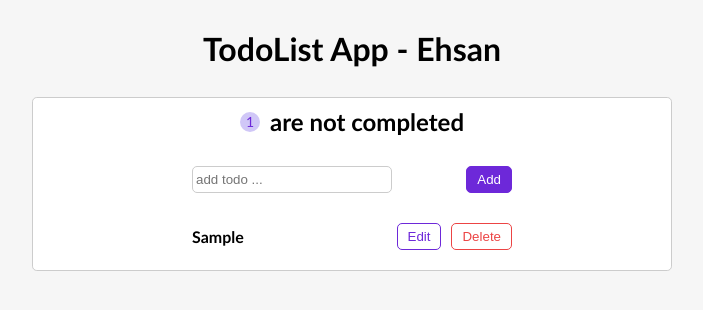
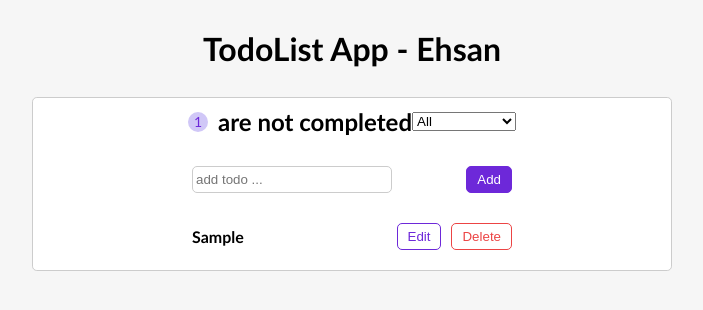
Before and after one commit to EhsanSaraee/TodoList, a React (Create React App) app: page / in a window 1280 px wide. Both pictures are taken after typing "Sample" into the empty fields and a click on the button "Add". Shown: the top 310 px of the page, without its empty margins (288-991 px from the left). Built offline with nearby package versions, Linux system fonts and the light colour scheme.

Commit message:
adding select option to app

```diff
--- a/package.json
+++ b/package.json
@@ -9,6 +9,7 @@
     "react": "^17.0.2",
     "react-dom": "^17.0.2",
     "react-scripts": "4.0.3",
+    "react-select": "^5.2.1",
     "web-vitals": "^1.0.1"
   },
   "scripts": {
--- a/src/Components/NavBar.jsx
+++ b/src/Components/NavBar.jsx
@@ -1,14 +1,23 @@
-const NavBar = ({ unCompletedTodos }) => {
+import { useState } from 'react';
+
+const NavBar = ({ unCompletedTodos, filterTodos }) => {
+   const [status, setStatus] = useState('All');
+
+   const changeHandler = (event) => {
+      setStatus(event.target.value);
+      filterTodos(event.target.value);
+   };
+
+   if (!unCompletedTodos) return <h2>set your today todos</h2>;
    return (
       <header>
-         {unCompletedTodos ? (
-            <>
-               <span>{unCompletedTodos}</span>
-               <h2>are not completed</h2>
-            </>
-         ) : (
-            <h2>set your today todos</h2>
-         )}
+         <span>{unCompletedTodos}</span>
+         <h2>are not completed</h2>
+         <select onChange={changeHandler} value={status}>
+            <option value="All">All</option>
+            <option value="Completed">Completed</option>
+            <option value="UnCompleted">UnCompleted</option>
+         </select>
       </header>
    );
 };
--- a/src/Components/TodoApp.jsx
+++ b/src/Components/TodoApp.jsx
@@ -5,6 +5,7 @@ import TodoList from './TodoList';
 
 const TodoApp = () => {
    const [todos, setTodos] = useState([]);
+   const [filteredTodos, setFilteredTodos] = useState([]);
 
    const addTodo = (todo) => {
       const newTodo = {
@@ -44,10 +45,22 @@ const TodoApp = () => {
       setTodos(updatedTodos);
    };
 
+   const filterTodos = (status) => {
+      switch (status) {
+         case 'Completed':
+            return setFilteredTodos(todos.filter((todo) => todo.isCompleted));
+         case 'UnCompleted':
+            return setFilteredTodos(todos.filter((todo) => !todo.isCompleted));
+         default:
+            return setFilteredTodos(todos);
+      }
+   };
+
    return (
       <div className="container">
          <Navbar
             unCompletedTodos={todos.filter((todo) => !todo.isCompleted).length}
+            filterTodos={filterTodos}
          />
          <TodoForm submitTodo={addTodo} />
          <TodoList
```
Also changed, not shown: 1 other file (tests, documents, lock files or other folders).
